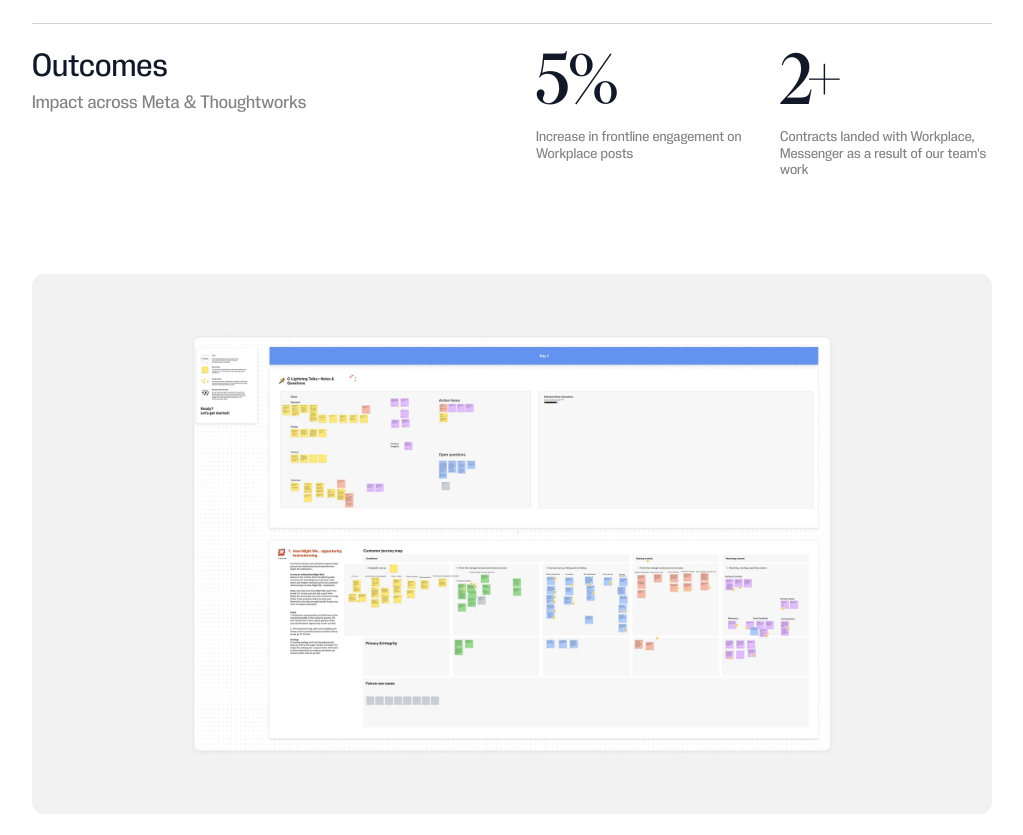
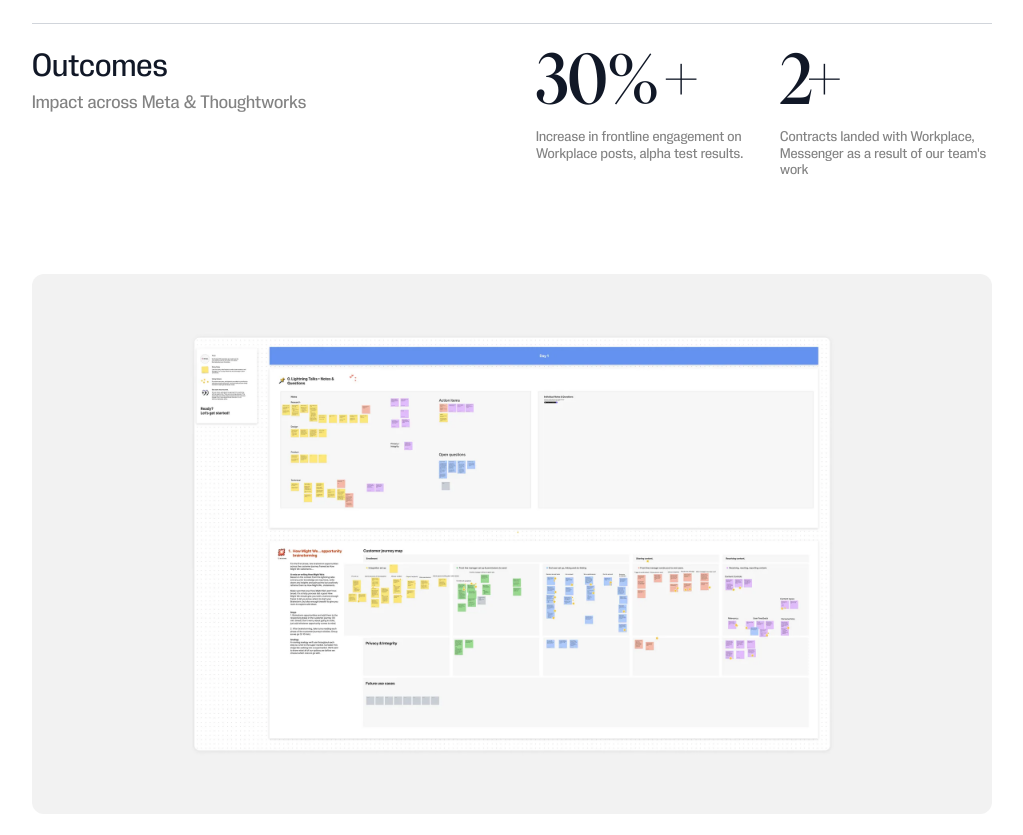
Before and after one commit to jgjwhite/astro-portfolio, an Astro site: page /messenger in a window 1280 px wide. Shown: the part 3360-4195 px from the top of the page, without its empty margins (128-1151 px from the left). Built offline with nearby package versions, Linux system fonts and the light colour scheme; Astro itself is replaced by a stand-in of ours.

Commit message:
Update messenger case study page

```diff
--- a/src/pages/messenger.astro
+++ b/src/pages/messenger.astro
@@ -62,7 +62,7 @@
       title="Outcomes"
       subtitle="Impact across Meta &amp; Thoughtworks"
       outcomes={[
-        { metricNumber: "5%", metricCaption: "Increase in frontline engagement on Workplace posts" },
+        { metricNumber: "30%+", metricCaption: "Increase in frontline engagement on Workplace posts, alpha test results." },
         { metricNumber: "2+", metricCaption: "Contracts landed with Workplace, Messenger as a result of our team's work" }
       ]}
     />
```
